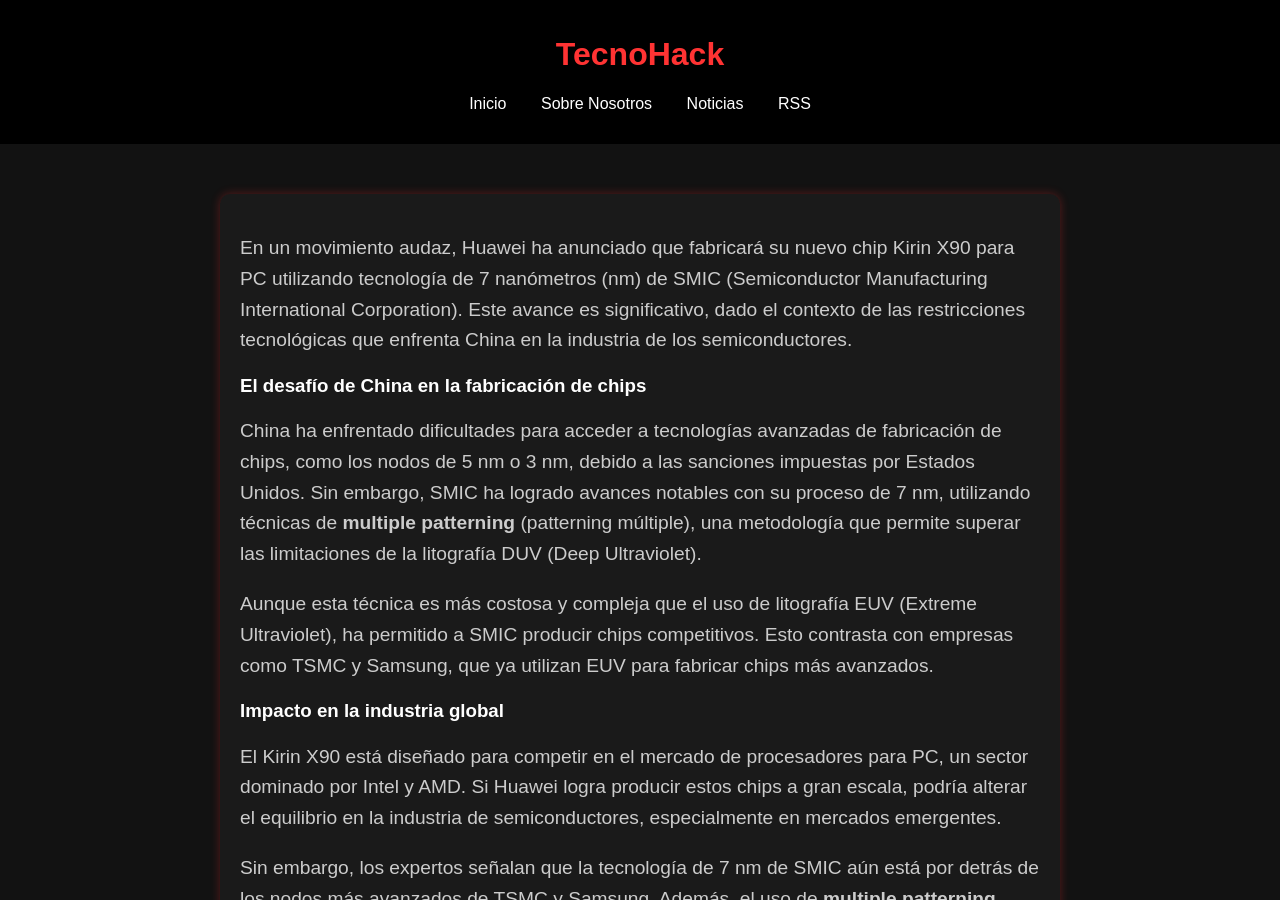
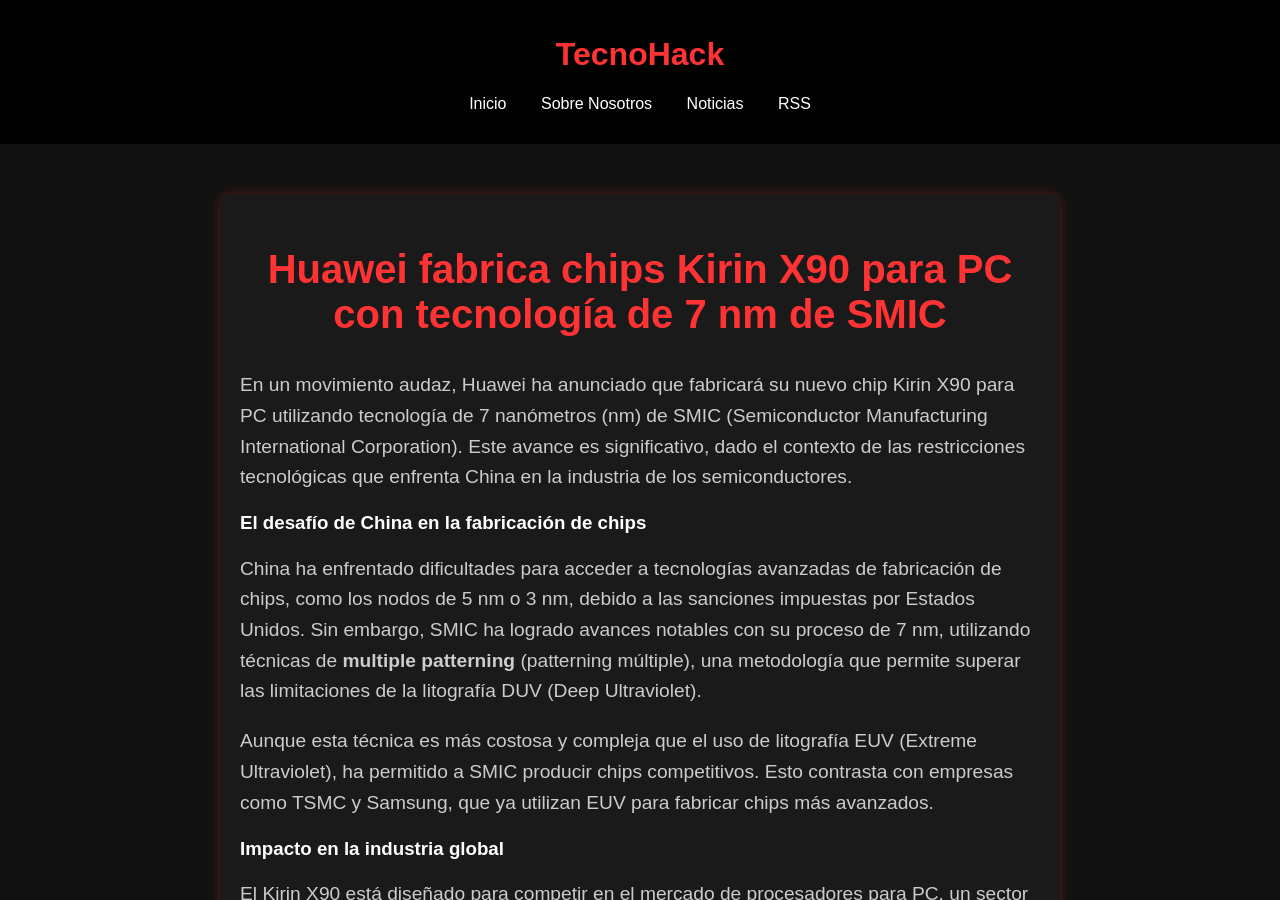
Before and after one commit to TecnoHack-ES/tecnohack-es.github.io, a Jekyll site: the page built from _posts/2025-03-21-chips-kirin-X90.md, in a window 1280 px wide and 900 px high. Built offline with Jekyll 4.4.1, drawn with Linux system fonts in a browser that asks for light colours.

Commit message:
Nueva Noticia

```diff
--- a/_posts/2025-03-21-chips-kirin-X90.md
+++ b/_posts/2025-03-21-chips-kirin-X90.md
@@ -6,6 +6,8 @@
 permalink: /huawei-kirin-x90-7nm-smic/
 description: "Huawei avanza en la fabricación de chips Kirin X90 para PC usando tecnología de 7 nm de SMIC, desafiando las limitaciones tecnológicas de China. Descubre cómo impacta esto en la industria global de semiconductores."
 ---
+
+# Huawei fabrica chips Kirin X90 para PC con tecnología de 7 nm de SMIC
 
 En un movimiento audaz, Huawei ha anunciado que fabricará su nuevo chip Kirin X90 para PC utilizando tecnología de 7 nanómetros (nm) de SMIC (Semiconductor Manufacturing International Corporation). Este avance es significativo, dado el contexto de las restricciones tecnológicas que enfrenta China en la industria de los semiconductores.
 
```
